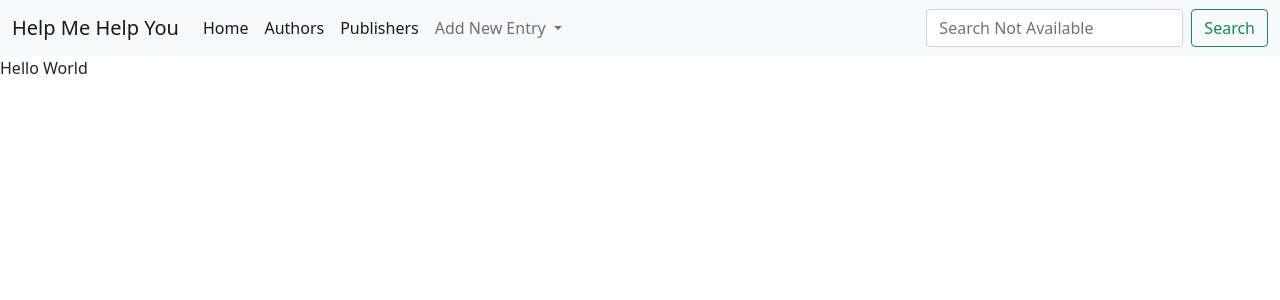
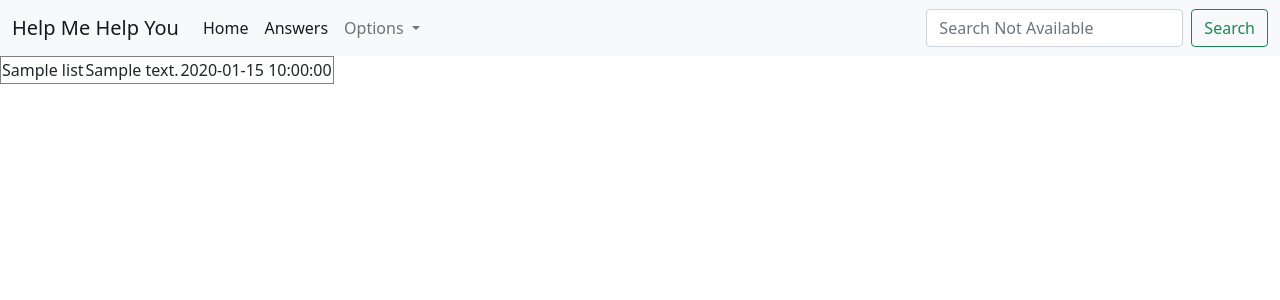
Before and after one commit to micahluedtke/hmhu, a Flask app: template templates/answer/index.html in a window 1280 px wide. Shown: the top 300 px of the page. Run offline with Flask 2, Linux system fonts and the light colour scheme; the template is opened without the code that fills it: most values are stand-ins (such as "Sample title", 1, 10 or a date in 2020); some libraries are stand-ins or nearby versions.

Commit message:
code clean up, initial question and answer display

```diff
--- a/app.py
+++ b/app.py
@@ -1,7 +1,6 @@
 from flask              import Flask, redirect, render_template
 from flask_bootstrap    import Bootstrap
-from question           import question
-from answer             import answer
+
 import firebase_admin
 from firebase_admin     import credentials, firestore
 
@@ -15,6 +14,9 @@ Bootstrap(app)
 cred = credentials.Certificate('./hmhu-ecds-firebase-admin-cred.json')
 firebase_admin.initialize_app(cred)
 
+from question           import question
+from answer             import answer
+
 @app.route('/home')
 def home():
     db = firestore.client()
@@ -22,10 +24,12 @@ def home():
     # questions = db.collection(u'questions').stream()
     # questions = [(doc.id, doc.to_dict()) for doc in questions]
     # return questions[2]
-    doc_ref = db.collection(u'questions').document(doc_id)
+    doc_ref = db.collection(u'questions').document(doc_id).collection('answers').document('fIJjQQgnIE3qsDtsV6C6')
     doc = doc_ref.get()
+    answer = doc.to_dict()['answer']
     if doc.exists:
-        return f'Document data: {doc.to_dict()}'
+        # return f'Document data: {doc.to_dict()}'
+        return answer
     else:
         return 'No such document!'
 
--- a/templates/answer/index.html
+++ b/templates/answer/index.html
@@ -2,6 +2,14 @@
 {% block title %}Home Page{% endblock %}
 {% block content %}
 
-Hello World
+<table border="1">
+    {% for id, answer in list %}
+    <tr>
+      <td>{{id}}</td>
+      <td>{{answer.answer}}</td>
+      <td>{{answer.timestamp}}</td>
+    </tr>
+    {% endfor %}
+</table>
 
 {% endblock %}
--- a/templates/base.html
+++ b/templates/base.html
@@ -16,22 +16,18 @@
               <div class="collapse navbar-collapse" id="navbarSupportedContent">
                 <ul class="navbar-nav me-auto mb-2 mb-lg-0">
                   <li class="nav-item">
-                    <a class="nav-link active" aria-current="page" href="/">Home</a>
+                    <a class="nav-link active" aria-current="page" href="/question">Home</a>
                   </li>
                   <li class="nav-item">
-                    <a class="nav-link active" aria-current="page" href="/answer">Authors</a>
-                  </li>
-                  <li class="nav-item">
-                    <a class="nav-link active" aria-current="page" href="publishers">Publishers</a>
+                    <a class="nav-link active" aria-current="page" href="/answer">Answers</a>
                   </li>
                   <li class="nav-item dropdown">
                     <a class="nav-link dropdown-toggle" href="#" id="navbarDropdown" role="button" data-bs-toggle="dropdown" aria-expanded="false">
-                      Add New Entry
+                      Options
                     </a>
                     <ul class="dropdown-menu" aria-labelledby="navbarDropdown">
-                      <li><a class="dropdown-item" href="/create">New Book</a></li>
-                      <li><a class="dropdown-item" href="/new_author">New Author</a></li>
-                      <li><a class="dropdown-item" href="/new_publisher">New Publisher</a></li>
+                      <li><a class="dropdown-item" href="/question">Question</a></li>
+                      <li><a class="dropdown-item" href="/answer">Answer</a></li>
                     </ul>
                   </li>
 
```
Also changed, not shown: answer.py (+12 -2 lines), question.py (+13 -2 lines), templates/question/index.html (+16 -1 lines).
